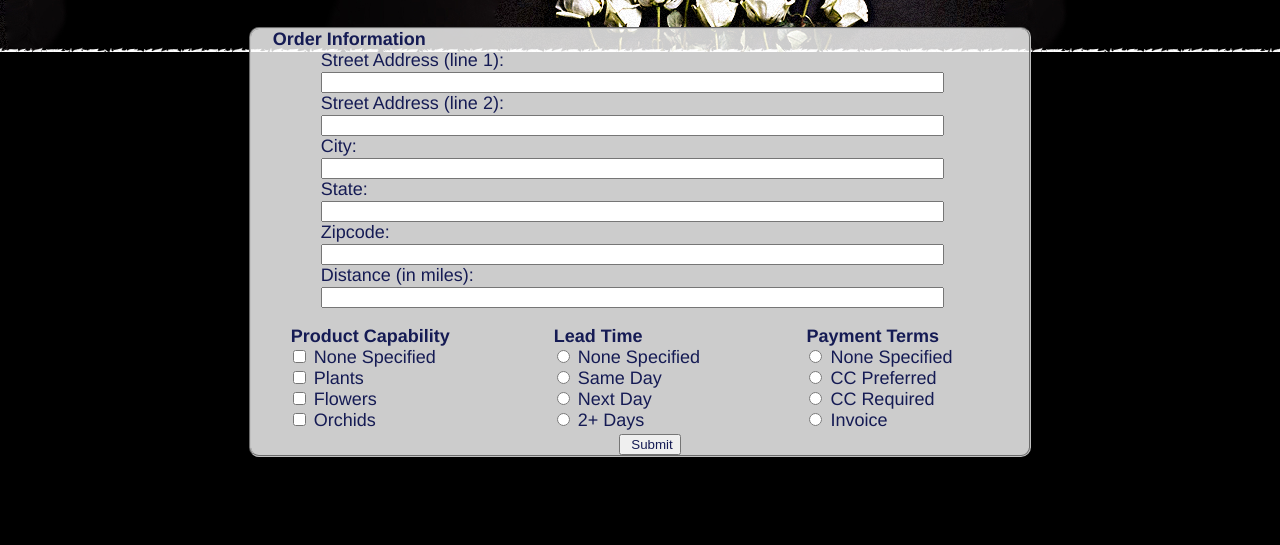
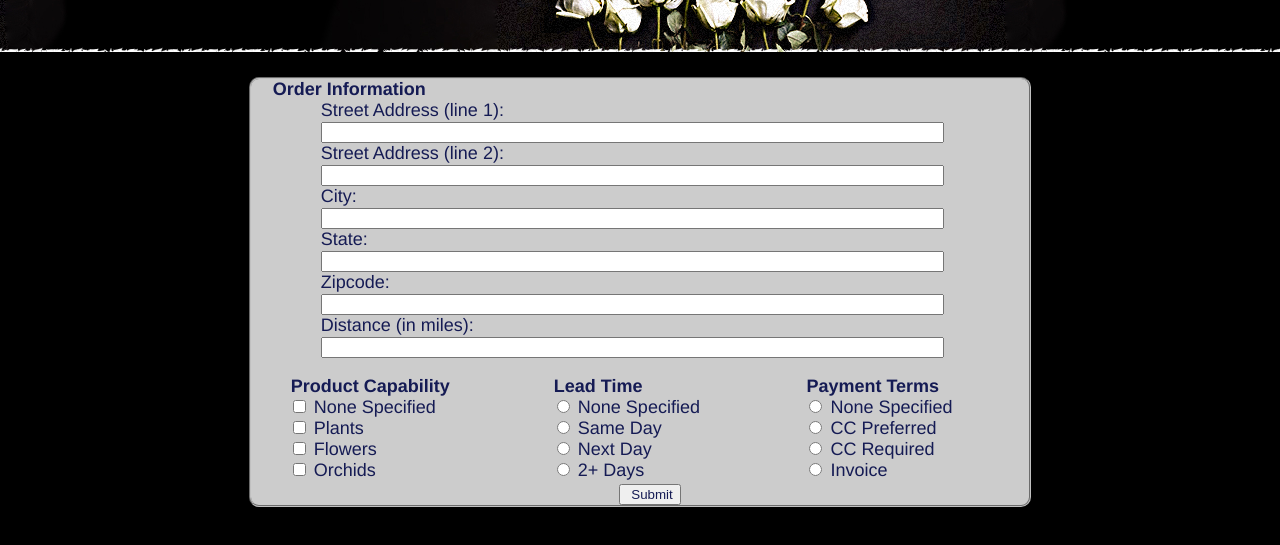
Before and after one commit to michellejzh/132-Group-40, a website: page templates/searchPage.html in a window 1280 px wide. Shown: the part 61-606 px from the top of the page. Drawn offline with nearby package versions, Linux system fonts and the light colour scheme.

Commit message:
OCD changes

```diff
--- a/public/allPages.css
+++ b/public/allPages.css
@@ -4,7 +4,6 @@ html{
 	/*background-size: 100% auto;*/
 	background-repeat: repeat-x;
 	background-position: top;
-	background-attachment: fixed;
 	height:auto;
 	min-width: 600px;
 	min-height: 385px;
--- a/public/searchPage.css
+++ b/public/searchPage.css
@@ -18,6 +18,7 @@ input{
 	position: relative;
 	height:20%;
 	width:60%;
+	top: 50px;
 	margin: 0 auto;
 	border:2px solid silver;
 	border-style: groove;
```
